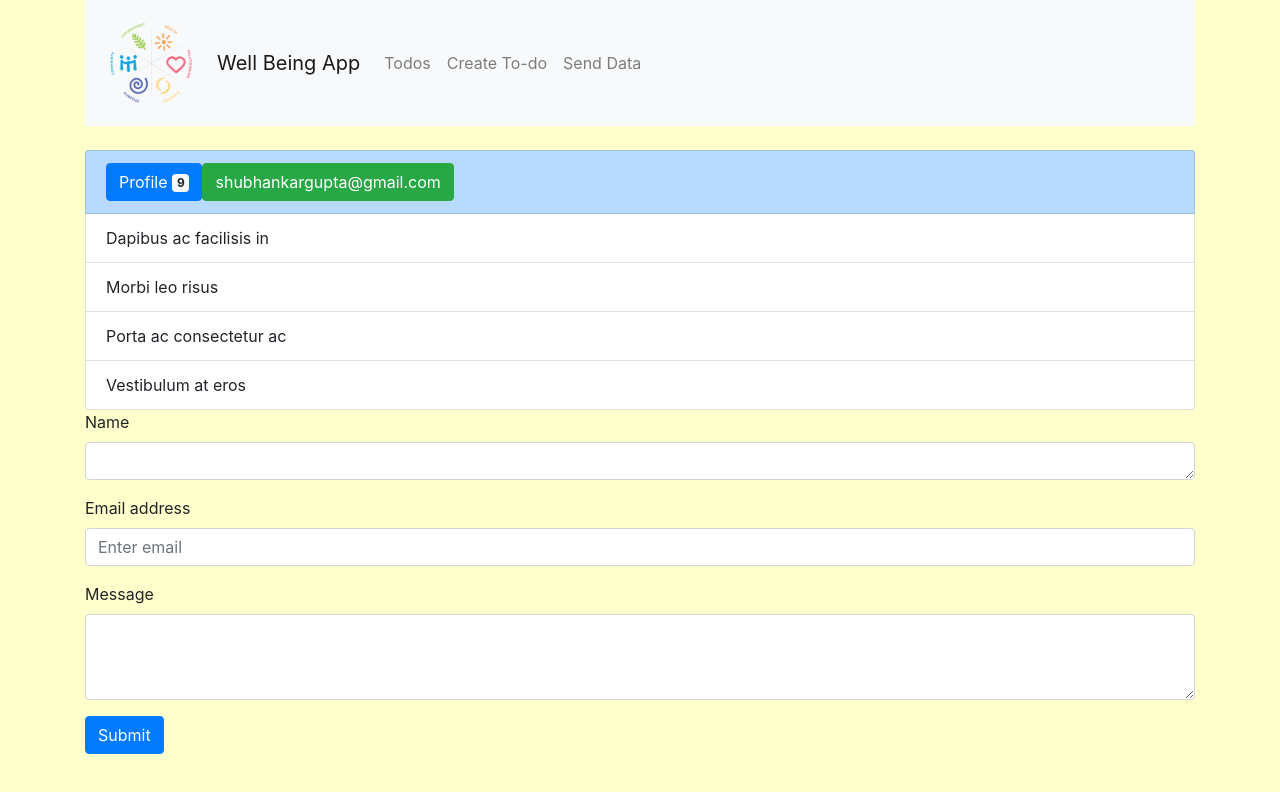
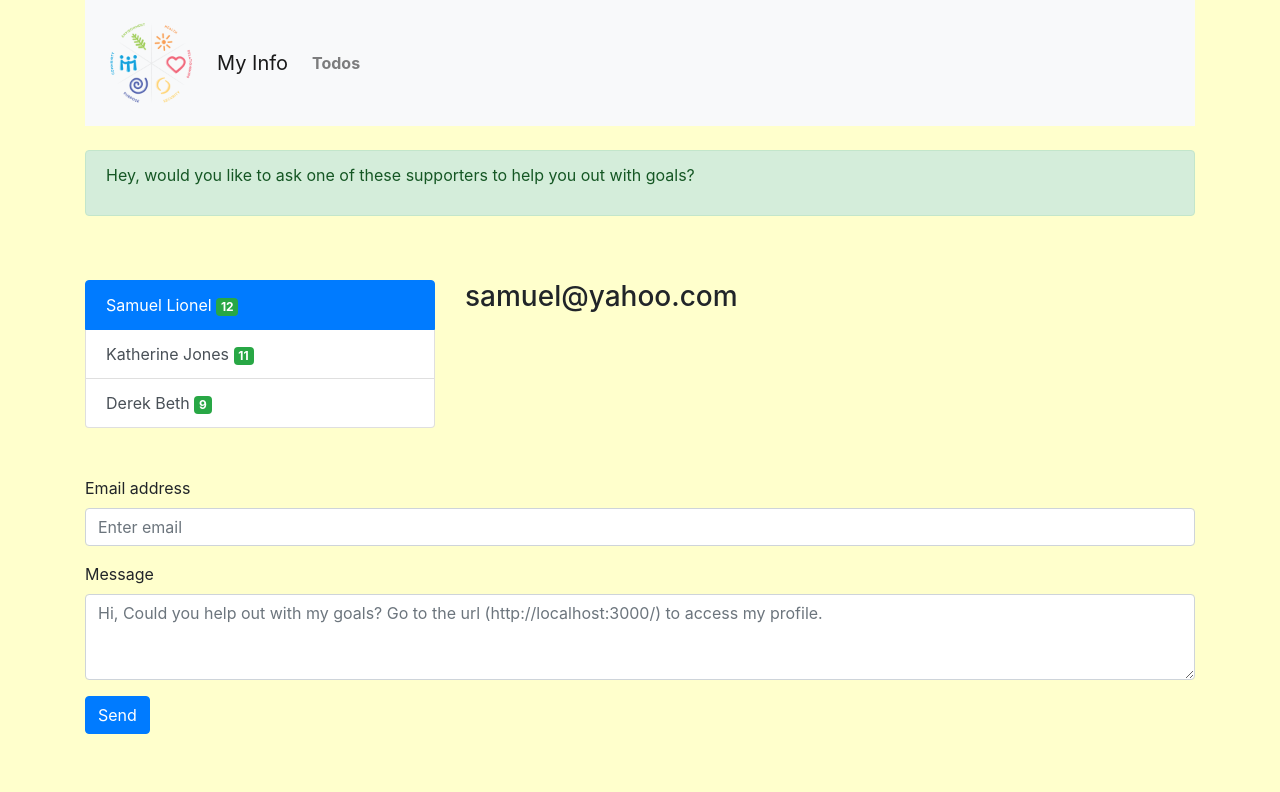
Before and after one commit to shubhankargupta/Driver-Well-Being, a React (Create React App) app: page /email in a window 1280 px wide. Shown: the top 792 px of the page. Built offline with nearby package versions, Linux system fonts and the light colour scheme.

Commit message:
Removed Tabs

```diff
--- a/package.json
+++ b/package.json
@@ -3,14 +3,18 @@
   "version": "0.1.0",
   "private": true,
   "dependencies": {
+    "@material-ui/core": "^4.9.13",
+    "@material-ui/lab": "^4.0.0-alpha.52",
     "@testing-library/jest-dom": "^4.2.4",
     "@testing-library/react": "^9.4.0",
     "@testing-library/user-event": "^7.2.1",
     "axios": "^0.19.2",
     "bootstrap": "^4.4.1",
     "d3-ease": "^1.0.6",
+    "emailjs-com": "^2.4.1",
     "fitbit": "0.0.7",
     "fitbit-node": "^2.2.0",
+    "nodemailer": "^6.4.6",
     "react": "^16.12.0",
     "react-bootstrap": "^1.0.1",
     "react-circular-progressbar": "^2.0.3",
--- a/public/index.html
+++ b/public/index.html
@@ -27,8 +27,11 @@
       work correctly both with client-side routing and a non-root public URL.
       Learn how to configure a non-root public URL by running `npm run build`.
     -->
+    <script src="https://smtpjs.com/v3/smtp.js">
+     </script>
     <title>React App</title>
   </head>
+
   <body>
     <noscript>You need to enable JavaScript to run this app.</noscript>
     <div id="root"></div>
@@ -43,5 +46,6 @@
       To create a production bundle, use `npm run build` or `yarn build`.
     -->
      <!-- new line added -->
+
   </body>
 </html>
--- a/src/App.js
+++ b/src/App.js
@@ -16,17 +16,11 @@ class App extends Component {
             <a className="navbar-brand" href="https://www.fitbit.com/us/home" target="_blank">
               <img src={logo} width="100" height="100" alt="CodingTheSmartWay.com" />
             </a>
-            <Link to="/" className="navbar-brand">Well Being App</Link>
+            <Link to="/" className="navbar-brand">My Info</Link>
             <div className="collpase navbar-collapse">
               <ul className="navbar-nav mr-auto">
                 <li className="navbar-item">
-                  <Link to="/show" className="nav-link">Todos</Link>
-                </li>
-                <li className="navbar-item">
-                  <Link to="/create" className="nav-link">Create To-do</Link>
-                </li>
-                <li className="navbar-item">
-                  <Link to="/email" className="nav-link">Send Data</Link>
+                  <Link to="/show" className="nav-link"><b>Todos</b></Link>
                 </li>
               </ul>
             </div>
@@ -44,3 +38,13 @@ class App extends Component {
   }
 }
 export default App;
+
+
+/*
+<li className="navbar-item">
+                  <Link to="/email" className="nav-link"><b>Share Data</b></Link>
+                </li>
+<li className="navbar-item">
+                  <Link to="/create" className="nav-link">Create To-do</Link>
+                </li>
+*/
--- a/src/components/line-graph.component.js
+++ b/src/components/line-graph.component.js
@@ -68,7 +68,7 @@ export default class LineGraph extends Component
 />
 
 
-    <h3>Total Steps taken: 7000 </h3>
+    <h3>Target Steps: 8000 </h3>
     <Example>
       <CircularProgressbarWithChildren value={66}>
         {/* Put any JSX content in here that you'd like. It'll be vertically and horizonally centered. */}
@@ -78,13 +78,13 @@ export default class LineGraph extends Component
           alt="doge"
         />
         <div style={{ fontSize: 25, marginTop: -7 }}>
-          <strong>66% steps</strong>
+          <strong>77% steps</strong>
         </div>
       </CircularProgressbarWithChildren>
     </Example>
 
 
-    <h3> Total Calories burned: 140 kcals </h3>
+    <h3> Target Calories burned: 150 kcals </h3>
     <Example>
       <CircularProgressbarWithChildren value={49}>
         {/* Put any JSX content in here that you'd like. It'll be vertically and horizonally centered. */}
--- a/src/components/send-mail.component.js
+++ b/src/components/send-mail.component.js
@@ -2,50 +2,138 @@ import React, { Component } from 'react';
 import Form from 'react-bootstrap/Form';
 import Button from 'react-bootstrap/Button';
 import ListGroup from 'react-bootstrap/ListGroup';
-import Badge from 'react-bootstrap/Badge'
+import Badge from 'react-bootstrap/Badge';
+import Tab from 'react-bootstrap/Tab';
+import Row from 'react-bootstrap/Row';
+import Col from 'react-bootstrap/Col';
+import Alert from 'react-bootstrap/Alert';
+import * as emailjs from 'emailjs-com';
+
 
 
 export default class SendMail extends Component
 {
+   constructor(props){
+        super(props);
+        this.state={
+            email:'',
+            message:''
+        }
+        this.handleSubmit = this.handleSubmit.bind(this);
+        this.resetForm = this.resetForm.bind(this);
+    }
+
+
+
+
+
+    handleSubmit(event)
+    {
+        console.log(this.state.email);
+        console.log(this.state.message);
+
+        event.preventDefault();
+
+        alert('Mail sent successfully');
+
+
+    let templateParams = {
+      from_name: this.state.email,
+      to_name: "shubhankargupta@gmail.com",
+      subject: "Hello",
+      message_html: this.state.message,
+     }
+     emailjs.send(
+      'gmail',
+      'template_6xORTsAZ',
+       templateParams,
+      'user_1eQPnKbW6xEv8P5xLJC4K'
+     )
+
+     /*Email.send({
+    Host : "smtp.yourisp.com",
+    Username : "shubhankargupta@hotmail.com",
+    Password : "Shalini@12345",
+    To : this.state.email,
+    From : "shubhankargupta@hotmail.com",
+    Subject : "Sample subject",
+    Body : this.state.message
+}).then(
+  message => alert(message)
+);*/
+
+
+
+
+     this.resetForm()
+
+
+    }
+
+
+    resetForm() {
+    this.setState({
+      email: '',
+      message: ''
+    })
+  }
+
+
+
 	render(){
 	return (
     <div>
-    <ListGroup>
-  <ListGroup.Item variant="primary">
-  <div style={{alignItems: 'right'}}>
-  <Button variant="primary">
-  Profile <Badge variant="light">9</Badge>
-  <span className="sr-only">unread messages</span>
-</Button>
 
+     <Alert variant="success">
+  <p>Hey, would you like to ask one of these supporters to help you out with goals?</p>
+  </Alert>
 
-  <Button className="pull-right" variant="success">
-  shubhankargupta@gmail.com
-  <span className="sr-only">unread messages</span>
-</Button>
-  </div>
-  </ListGroup.Item>
-  <ListGroup.Item>Dapibus ac facilisis in</ListGroup.Item>
-  <ListGroup.Item>Morbi leo risus</ListGroup.Item>
-  <ListGroup.Item>Porta ac consectetur ac</ListGroup.Item>
-  <ListGroup.Item>Vestibulum at eros</ListGroup.Item>
-</ListGroup>
+    <br/>
+    <br/>
+    <Tab.Container id="list-group-tabs-example" defaultActiveKey="#link1">
+  <Row>
+    <Col sm={4}>
+      <ListGroup>
+        <ListGroup.Item action href="#link1">
+          Samuel Lionel <Badge variant="success">12</Badge>
+        </ListGroup.Item>
+        <ListGroup.Item action href="#link2">
+          Katherine Jones  <Badge variant="success">11</Badge>
+        </ListGroup.Item>
+      <ListGroup.Item action href="#link3">
+          Derek Beth  <Badge variant="success">9</Badge>
+        </ListGroup.Item>
+      </ListGroup>
+    </Col>
+    <Col sm={8}>
+      <Tab.Content>
+        <Tab.Pane eventKey="#link1">
+          <h3> samuel@yahoo.com </h3>
+        </Tab.Pane>
+        <Tab.Pane eventKey="#link2">
+          <h3> katherinej@gmail.com </h3>
+        </Tab.Pane>
+        <Tab.Pane eventKey="#link3">
+          <h3> derekb@gmail.com </h3>
+        </Tab.Pane>
+      </Tab.Content>
+    </Col>
+  </Row>
+</Tab.Container>
+<br/>
+<br/>
     <Form>
-    <Form.Group controlId="exampleForm.ControlTextarea1">
-    <Form.Label>Name</Form.Label>
-    <Form.Control as="textarea" rows="1" />
-  </Form.Group>
   <Form.Group controlId="formBasicEmail">
     <Form.Label>Email address</Form.Label>
-    <Form.Control type="email" placeholder="Enter email" />
+    <Form.Control type="email" onChange = {(event) => this.setState({email: event.target.value })} placeholder="Enter email" />
   </Form.Group>
   <Form.Group controlId="exampleForm.ControlTextarea1">
     <Form.Label>Message</Form.Label>
-    <Form.Control as="textarea" rows="3" />
+    <Form.Control as="textarea" placeholder="Hi, Could you help out with my goals? Go to the url (http://localhost:3000/) to access my profile." onChange = {(event) => this.setState({message: event.target.value })} rows="3"/>
   </Form.Group>
     </Form>
-    <Button variant="primary" type="submit">
-    Submit
+    <Button variant="primary" type="submit" onClick={(event) => this.handleSubmit(event)}>
+    Send
   </Button>
     </div>
   );
--- a/src/components/todos-list.component.js
+++ b/src/components/todos-list.component.js
@@ -3,7 +3,9 @@ import { Link } from 'react-router-dom';
 import ReactDOM from 'react-dom';
 import axios from 'axios';
 import Button from 'react-bootstrap/Button';
-import Alert from 'react-bootstrap/Alert'
+import Alert from 'react-bootstrap/Alert';
+import Rating from '@material-ui/lab/Rating';
+import { makeStyles } from '@material-ui/core/styles';
 
 const Todo = props => (
 
@@ -11,6 +13,7 @@ const Todo = props => (
         <td>{props.todo.todo_description}</td>
         <td>{props.todo.todo_responsible}</td>
         <td>{props.todo.todo_priority}</td>
+        <td>{props.todo.todo_completed ? "Done" : "In Progress"}</td>
         <td>
             <Link to={"/edit/"+props.todo._id}><Button variant="primary">Edit</Button>{' '}</Link>
         </td>
@@ -104,9 +107,10 @@ export default class TodosList extends Component {
                 <table className="table table-hover" style={{ marginTop: 20 }} >
                     <thead>
                         <tr>
-                            <th>Goals</th>
-                            <th>Duration/Day</th>
-                            <th>Priority</th>
+                            <th>Activity</th>
+                            <th>Duration</th>
+                            <th>Days</th>
+                            <th>Status</th>
                             <th>Edit</th>
                             <th>Delete</th>
                         </tr>
@@ -115,6 +119,29 @@ export default class TodosList extends Component {
                         { this.todoList() }
                     </tbody>
                 </table>
+
+
+            <br/>
+
+
+            <div class="left-btn">
+             <Link to="/create"><Button variant="primary">Add Activity</Button>{' '}</Link>
+           </div>
+         <div class="right-btn">
+             <Link to="/email"><Button variant="primary">Share Data</Button>{' '}</Link>
+         </div>
+
+
+            <br/>
+            <br/>
+            <br/>
+            <Alert  variant="info">
+            Rate your supporter
+            </Alert>
+            <Rating name="half-rating" defaultValue={2} precision={0.5} />
+
+
+
             </div>
         )
     }
--- a/src/index.css
+++ b/src/index.css
@@ -28,3 +28,6 @@ h3 {
   height: 300px;
    margin: 0 auto;
 }
+
+.left-btn { float: left; }
+.right-btn { float: right; }
```
Also changed, not shown: src/components/create-todo.component.js (+31 -33 lines), 2 other files (tests, documents, lock files or other folders).
